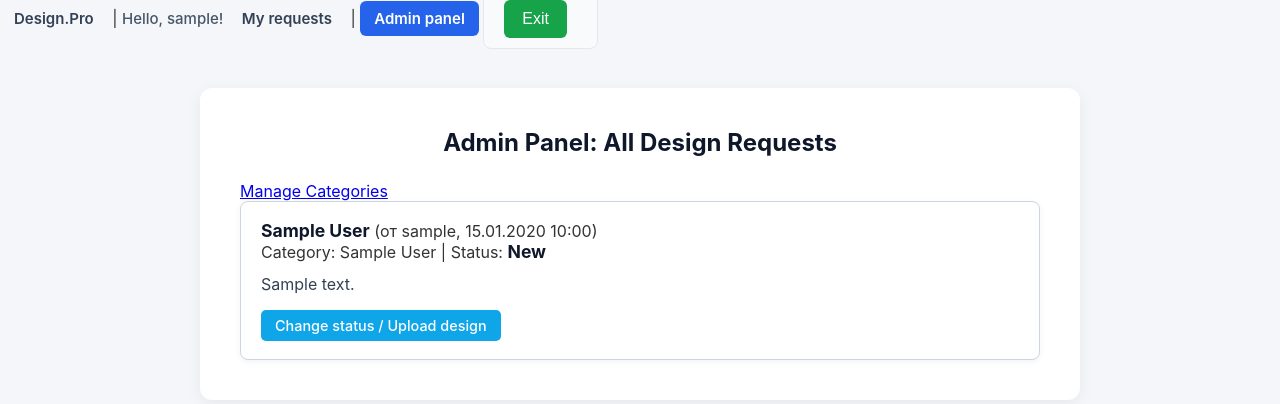
After one commit to Ivan220TTIT/mysite, a Django app: page /admin-panel/requests/ in a window 1280 px wide. The commit adds this page. Shown: the top 404 px of the page. Run offline with Django 5.2, Linux system fonts and the light colour scheme; a user stored in the database is signed in; tables that the repository leaves empty hold one stand-in row (values such as "Sample post").

Commit message:
Everything has been done.

```diff
--- a/accounts/static/style.css
+++ b/accounts/static/style.css
@@ -481,3 +481,137 @@ body > div form input[type="file"]::file-selector-button:hover {
   border: 2px solid red;
   background-color: #ffe6e6;
 }
+
+.admin-header {
+  display: flex;
+  justify-content: space-between;
+  align-items: center;
+  margin-bottom: 20px;
+  padding-bottom: 12px;
+  border-bottom: 2px solid #e2e8f0;
+}
+
+.admin-nav-link {
+  display: inline-block;
+  padding: 8px 16px;
+  background-color: #2563eb;
+  color: #ffffff !important;
+  text-decoration: none;
+  border-radius: 6px;
+  font-weight: 500;
+  transition: background-color 0.2s;
+}
+
+.admin-nav-link:hover {
+  background-color: #1d4ed8;
+}
+
+/* Карточки заявок в админке */
+.requests-list {
+  list-style: none;
+  padding: 0;
+  display: flex;
+  flex-direction: column;
+  gap: 16px;
+}
+
+.request-card {
+  background: #ffffff;
+  border: 1px solid #cbd5e1;
+  border-radius: 8px;
+  padding: 18px 20px;
+  box-shadow: 0 2px 6px rgba(0, 0, 0, 0.05);
+}
+
+.request-card strong {
+  font-size: 1.1rem;
+  color: #0f172a;
+}
+
+.request-card p {
+  margin: 10px 0 14px;
+  color: #334155;
+  line-height: 1.5;
+}
+
+.request-card a {
+  display: inline-block;
+  padding: 7px 14px;
+  background-color: #0ea5e9;
+  color: #ffffff;
+  text-decoration: none;
+  border-radius: 5px;
+  font-size: 0.9rem;
+  font-weight: 500;
+}
+
+.request-card a:hover {
+  background-color: #0284c7;
+}
+
+/* Формы редактирования и добавления категорий */
+form {
+  background: #f8fafc;
+  border: 1px solid #e2e8f0;
+  border-radius: 8px;
+  padding: 20px;
+  max-width: 550px;
+  margin-bottom: 24px;
+}
+
+form p {
+  margin-bottom: 15px;
+  display: flex;
+  flex-direction: column;
+  gap: 6px;
+}
+
+form label {
+  font-weight: 600;
+  color: #1e293b;
+}
+
+form input[type="text"],
+form select,
+form textarea,
+form input[type="file"] {
+  padding: 9px 12px;
+  border: 1px solid #cbd5e1;
+  border-radius: 6px;
+  font-size: 1rem;
+  background-color: #ffffff;
+}
+
+form button[type="submit"] {
+  padding: 10px 18px;
+  background-color: #16a34a;
+  color: #ffffff;
+  border: none;
+  border-radius: 6px;
+  font-size: 1rem;
+  font-weight: 500;
+  cursor: pointer;
+  margin-right: 10px;
+}
+
+form button[type="submit"]:hover {
+  background-color: #15803d;
+}
+
+/* Список категорий */
+ul.categories-list {
+  list-style: none;
+  padding: 0;
+  max-width: 550px;
+}
+
+ul.categories-list li {
+  display: flex;
+  justify-content: space-between;
+  align-items: center;
+  padding: 12px 16px;
+  background: #ffffff;
+  border: 1px solid #e2e8f0;
+  border-radius: 6px;
+  margin-bottom: 8px;
+}
--- /dev/null
+++ b/accounts/templates/accounts/admin_requests.html
@@ -0,0 +1,22 @@
+{% extends "base.html" %}
+
+{% block content %}
+  <h2>Admin Panel: All Design Requests</h2>
+  <p><a href="{% url 'admin_categories' %}">Manage Categories</a></p>
+
+  {% if requests %}
+    <ul class="requests-list">
+      {% for req in requests %}
+        <li class="request-card">
+          <strong>{{ req.title }}</strong> (от {{ req.user.username }}, {{ req.created|date:"d.m.Y H:i" }})<br>
+          <span>Category: {{ req.category }}</span> |
+          <span>Status: <strong>{{ req.get_status_display }}</strong></span>
+          <p>{{ req.description }}</p>
+          <a href="{% url 'admin_request_edit' req.pk %}">Change status / Upload design</a>
+        </li>
+      {% endfor %}
+    </ul>
+  {% else %}
+    <p>No requests yet.</p>
+  {% endif %}
+{% endblock %}
--- a/accounts/templates/base.html
+++ b/accounts/templates/base.html
@@ -8,12 +8,12 @@
   </head>
   <body>
     <nav>
-      <a href="{% url 'index' %}">Main</a> |
+      <a href="{% url 'index' %}">Design.Pro</a> |
       {% if user.is_authenticated %}
         <span>Hello, {{user.username}}!</span>
         <a href="{% url 'request_list' %}">My requests</a>
-        {% if user.is_superuser %}
-          | <a href="{% url 'admin:index' %}">Admin panel</a>
+        {% if user.is_superuser or user.is_staff %}
+          | <a href="{% url 'admin_requests' %}">Admin panel</a>
         {% endif %}
         <form action="{% url 'logout' %}" method="post" style="display:inline;">
           {% csrf_token %}
--- a/accounts/urls.py
+++ b/accounts/urls.py
@@ -7,4 +7,8 @@ urlpatterns = [
     path('requests/create/', views.RequestCreateView.as_view(), name='request_create'),
     path('requests/<int:pk>/', views.RequestDeleteView.as_view(), name='request_delete'),
     path('register/', views.register, name='register'),
+    path('admin-panel/requests/', views.AdminRequestListView.as_view(), name='admin_requests'),
+    path('admin-panel/requests/<int:pk>/edit/', views.AdminRequestUpdateView.as_view(), name='admin_request_edit'),
+    path('admin-panel/categories/', views.AdminCategoryListView.as_view(), name='admin_categories'),
+    path('admin-panel/categories/<int:pk>/delete/', views.AdminCategoryDeleteView.as_view(), name='admin_category_delete'),
 ]
--- a/accounts/views.py
+++ b/accounts/views.py
@@ -1,13 +1,48 @@
 from django.shortcuts import render, redirect
-from django.views import generic
 
-from django.urls import reverse_lazy
-from django.contrib.auth.mixins import LoginRequiredMixin
 from django.contrib.auth.models import User
 from .forms import RegistrationForm, DesignRequestForm
 
-from .forms import RegistrationForm
-from .models import DesignRequest
+from django.contrib.auth.mixins import LoginRequiredMixin, UserPassesTestMixin
+from django.views import generic
+from django.urls import reverse_lazy
+from .models import DesignRequest, Category
+
+class AdminRequiredMixin(LoginRequiredMixin, UserPassesTestMixin):
+    def test_func(self):
+        return self.request.user.is_superuser or self.request.user.is_staff
+
+# 1. Список всех заявок для админа
+class AdminRequestListView(AdminRequiredMixin, generic.ListView):
+    model = DesignRequest
+    template_name = 'accounts/admin_requests.html'
+    context_object_name = 'requests'
+    ordering = ['-created']
+
+# 2. Смена статуса заявки админом
+class AdminRequestUpdateView(AdminRequiredMixin, generic.UpdateView):
+    model = DesignRequest
+    fields = ['status', 'design_image']  # добавьте поле комментария, если оно есть в модели
+    template_name = 'accounts/admin_request_edit.html'
+    success_url = reverse_lazy('admin_requests')
+
+# 3. Управление категориями (список + создание)
+class AdminCategoryListView(AdminRequiredMixin, generic.CreateView):
+    model = Category
+    fields = ['name']
+    template_name = 'accounts/admin_categories.html'
+    success_url = reverse_lazy('admin_categories')
+
+    def get_context_data(self, **kwargs):
+        context = super().get_context_data(**kwargs)
+        context['categories'] = Category.objects.all()
+        return context
+
+# 4. Удаление категории
+class AdminCategoryDeleteView(AdminRequiredMixin, generic.DeleteView):
+    model = Category
+    template_name = 'accounts/admin_category_confirm_delete.html'
+    success_url = reverse_lazy('admin_categories')
 def index(request):
     completed_requests = DesignRequest.objects.filter(status='done').order_by('-created')[:4]
     in_progress_count = DesignRequest.objects.filter(status='in_progress').count()
```
Also changed, not shown: accounts/templates/accounts/admin_categories.html (added, +23 -0 lines), accounts/templates/accounts/admin_category_confirm_delete.html (added, +10 -0 lines), accounts/templates/accounts/admin_request_edit.html (added, +11 -0 lines), media/requests/2fa992866bc5a534f6197eca0af07cac_8LH9BzB.png (added), media/requests/2fa992866bc5a534f6197eca0af07cac_QsA13Uy.png (added), media/requests/3d37ce17629b74fc4d8fa87077d3de7a.jpg (added).
